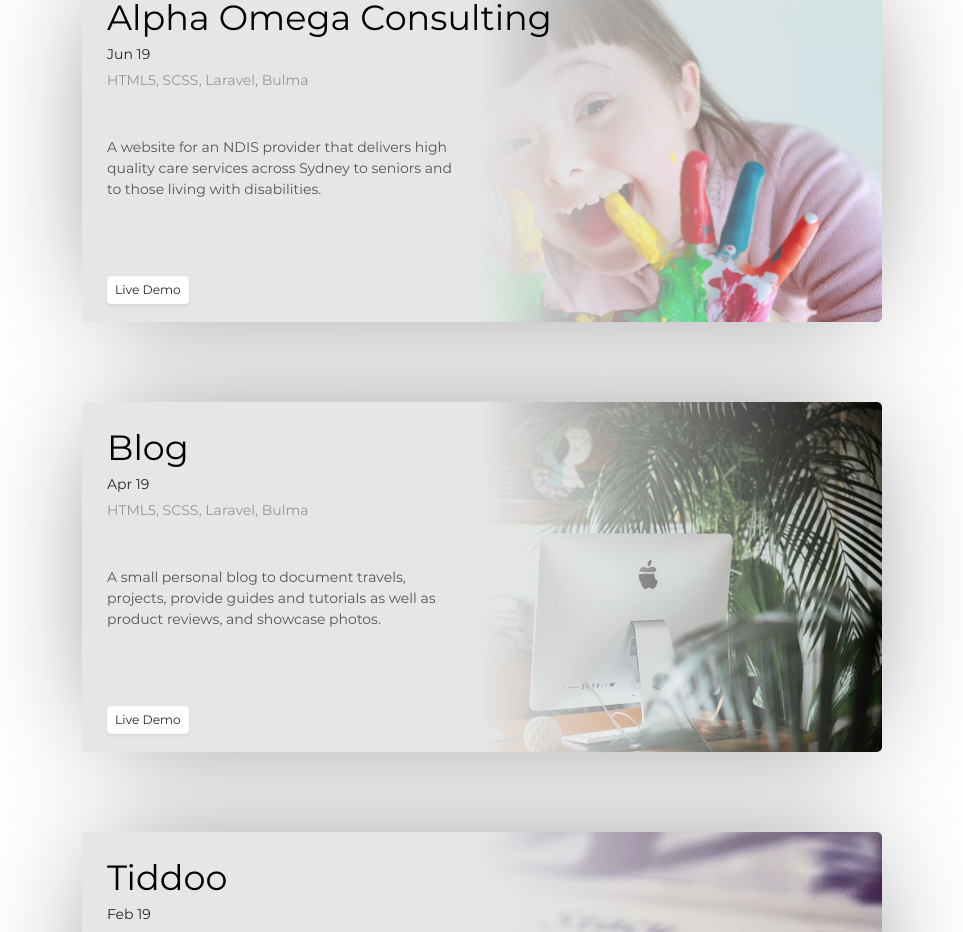
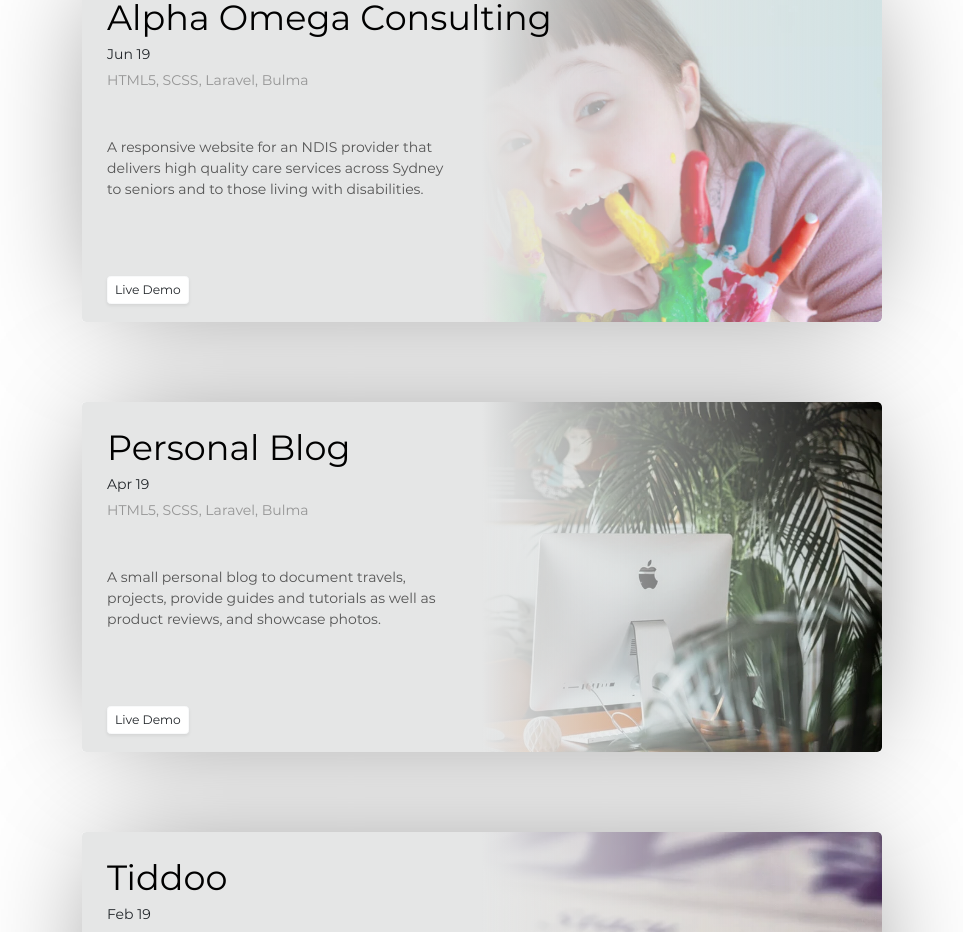
Before and after one commit to jphan0/portfolio, a Vue app: page / in a window 1280 px wide. Shown: the part 1040-1972 px from the top of the page, without its empty margins (158-1121 px from the left). Built offline with nearby package versions, Linux system fonts and the light colour scheme.

Commit message:
Update aomc desc

```diff
--- a/src/App.vue
+++ b/src/App.vue
@@ -6,9 +6,9 @@
 
     <Heading heading="Projects" id="projects"></Heading>
 
-    <ProjectCard title="Alpha Omega Consulting" technologies="HTML5, SCSS, Laravel, Bulma" projectduration="Jun 19" body="A website for an NDIS provider that delivers high quality care services across Sydney to seniors and to those living with disabilities." cardback="blur_back aoc_back" button1="btn btn-light btn-sm shadow-sm bg-white rounded" href="https://aomc.jphan.info" buttontext="Live Demo"></ProjectCard>
+    <ProjectCard title="Alpha Omega Consulting" technologies="HTML5, SCSS, Laravel, Bulma" projectduration="Jun 19" body="A responsive website for an NDIS provider that delivers high quality care services across Sydney to seniors and to those living with disabilities." cardback="blur_back aoc_back" button1="btn btn-light btn-sm shadow-sm bg-white rounded" href="https://alphaomegaconsulting.com.au" buttontext="Live Demo"></ProjectCard>
 
-    <ProjectCard title="Blog" technologies="HTML5, SCSS, Laravel, Bulma" projectduration="Apr 19" body="A small personal blog to document travels, projects, provide guides and tutorials as well as product reviews, and showcase photos." cardback="blur_back blog_back" button1="btn btn-light btn-sm shadow-sm bg-white rounded" href="https://blog.jphan.info" buttontext="Live Demo"></ProjectCard>
+    <ProjectCard title="Personal Blog" technologies="HTML5, SCSS, Laravel, Bulma" projectduration="Apr 19" body="A small personal blog to document travels, projects, provide guides and tutorials as well as product reviews, and showcase photos." cardback="blur_back blog_back" button1="btn btn-light btn-sm shadow-sm bg-white rounded" href="https://blog.jphan.info" buttontext="Live Demo"></ProjectCard>
 
     <ProjectCard title="Tiddoo" technologies="HTML5, SCSS, Vue, Vuex, Laravel, Pusher, Bootstrap" projectduration="Feb 19" body="From work to play, get stuff done easily using Tiddoo. Tiddoo is a simple to-do web application built with VueJS and Laravel, using Pusher to add realtime functionality." cardback="blur_back tiddoo_back" button1="btn btn-light btn-sm shadow-sm bg-white rounded" href="https://tiddoo.jphan.info" buttontext="Live Demo"></ProjectCard>
 
```
